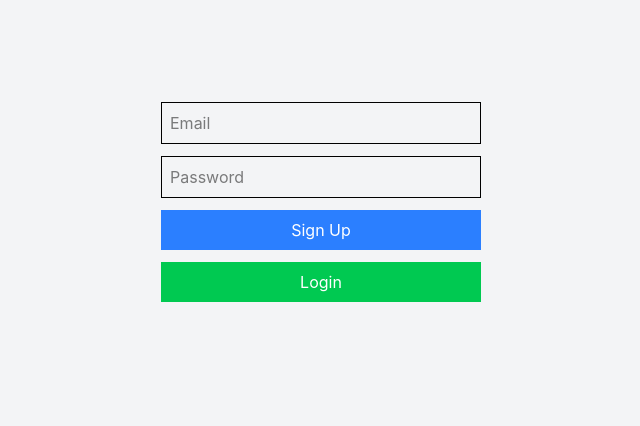
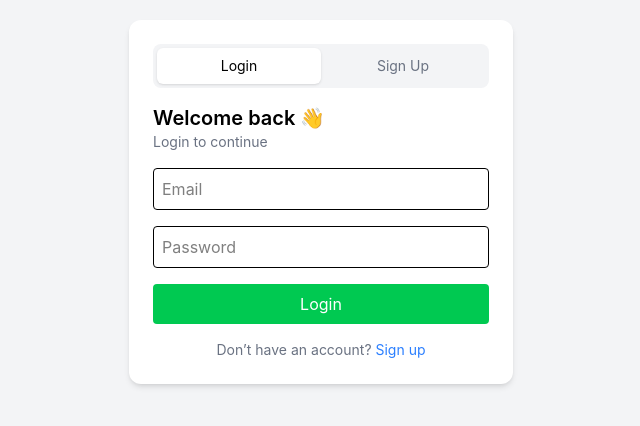
Before and after one commit to SaiDushyant/multimodel-qa-platform, a React app in the folder frontend/: page / in a window 1280 px wide. Shown: the part 198-624 px from the top of the page, without its empty margins (319-959 px from the left). Built offline with nearby package versions, Linux system fonts and the light colour scheme; no server answers; the HTML template or start-up script is replaced by a standard one.

Commit message:
Enhanced Auth page

```diff
--- a/frontend/src/components/Auth.jsx
+++ b/frontend/src/components/Auth.jsx
@@ -2,69 +2,161 @@ import { useState } from "react";
 import { supabase } from "../lib/supabase";
 
 function Auth({ setUser }) {
+  const [mode, setMode] = useState("login"); // login | signup
   const [email, setEmail] = useState("");
   const [password, setPassword] = useState("");
   const [isSignupPending, setIsSignupPending] = useState(false);
+  const [error, setError] = useState("");
 
   const signUp = async () => {
-    const { data, error } = await supabase.auth.signUp({
+    setError("");
+
+    if (password.length < 6) {
+      setError("Password must be at least 6 characters");
+      return;
+    }
+
+    const { error } = await supabase.auth.signUp({
       email,
       password,
     });
 
     if (!error) {
-      setIsSignupPending(true); // show verification screen
+      setIsSignupPending(true);
     } else {
-      console.log(error.message);
+      setError(error.message);
     }
   };
 
   const signIn = async () => {
+    setError("");
+
     const { data, error } = await supabase.auth.signInWithPassword({
       email,
       password,
     });
 
-    if (!error) setUser(data.user);
-    else console.log(error.message);
+    if (!error) {
+      setUser(data.user);
+    } else {
+      setError(error.message);
+    }
   };
 
+  // 📩 EMAIL VERIFICATION SCREEN
   if (isSignupPending) {
     return (
-      <div className="h-screen flex items-center justify-center flex-col">
-        <h1 className="text-xl font-semibold">
-          Check your email for verification
-        </h1>
-        <p className="text-gray-500 mt-2">
-          We’ve sent a confirmation link to {email}
-        </p>
+      <div className="h-screen flex items-center justify-center bg-gray-100">
+        <div className="bg-white p-6 rounded-xl shadow-md text-center w-96">
+          <h1 className="text-lg font-semibold">Check your email 📩</h1>
+          <p className="text-gray-500 mt-2 text-sm">
+            A verification link has been sent to:
+          </p>
+          <p className="font-medium mt-1">{email}</p>
+        </div>
       </div>
     );
   }
 
   return (
-    <div className="flex flex-col gap-3 w-80">
+    <div className="bg-white p-6 rounded-xl shadow-md w-96 flex flex-col gap-4">
+      {/* 🔄 TOGGLE */}
+      <div className="flex bg-gray-100 rounded-lg p-1">
+        <button
+          onClick={() => setMode("login")}
+          className={`flex-1 py-2 rounded-md text-sm ${
+            mode === "login" ? "bg-white shadow" : "text-gray-500"
+          }`}
+        >
+          Login
+        </button>
+
+        <button
+          onClick={() => setMode("signup")}
+          className={`flex-1 py-2 rounded-md text-sm ${
+            mode === "signup" ? "bg-white shadow" : "text-gray-500"
+          }`}
+        >
+          Sign Up
+        </button>
+      </div>
+
+      {/* HEADER */}
+      <div>
+        <h2 className="text-xl font-semibold">
+          {mode === "login" ? "Welcome back 👋" : "Create an account 🚀"}
+        </h2>
+        <p className="text-sm text-gray-500">
+          {mode === "login" ? "Login to continue" : "Start your AI journey"}
+        </p>
+      </div>
+
+      {/* EMAIL */}
       <input
         type="email"
         placeholder="Email"
-        className="border p-2"
+        className="border p-2 rounded focus:outline-none focus:ring-2 focus:ring-blue-400"
+        value={email}
         onChange={(e) => setEmail(e.target.value)}
       />
 
-      <input
-        type="password"
-        placeholder="Password"
-        className="border p-2"
-        onChange={(e) => setPassword(e.target.value)}
-      />
+      {/* PASSWORD */}
+      <div className="flex flex-col gap-1">
+        <input
+          type="password"
+          placeholder="Password"
+          className="border p-2 rounded focus:outline-none focus:ring-2 focus:ring-blue-400"
+          value={password}
+          onChange={(e) => setPassword(e.target.value)}
+        />
 
-      <button onClick={signUp} className="bg-blue-500 text-white p-2">
-        Sign Up
+        {/* 🔥 PASSWORD INSTRUCTION */}
+        {mode === "signup" && (
+          <p className="text-xs text-gray-500">
+            Password must be at least <strong>6 characters</strong>
+          </p>
+        )}
+      </div>
+
+      {/* ERROR */}
+      {error && <p className="text-red-500 text-sm">{error}</p>}
+
+      {/* ACTION BUTTON */}
+      <button
+        onClick={mode === "login" ? signIn : signUp}
+        className={`text-white p-2 rounded transition ${
+          mode === "login"
+            ? "bg-green-500 hover:bg-green-600"
+            : "bg-blue-500 hover:bg-blue-600"
+        }`}
+      >
+        {mode === "login" ? "Login" : "Create Account"}
       </button>
 
-      <button onClick={signIn} className="bg-green-500 text-white p-2">
-        Login
-      </button>
+      {/* SWITCH TEXT */}
+      <p className="text-sm text-center text-gray-500">
+        {mode === "login" ? (
+          <>
+            Don’t have an account?{" "}
+            <span
+              className="text-blue-500 cursor-pointer"
+              onClick={() => setMode("signup")}
+            >
+              Sign up
+            </span>
+          </>
+        ) : (
+          <>
+            Already have an account?{" "}
+            <span
+              className="text-blue-500 cursor-pointer"
+              onClick={() => setMode("login")}
+            >
+              Login
+            </span>
+          </>
+        )}
+      </p>
     </div>
   );
 }
```
